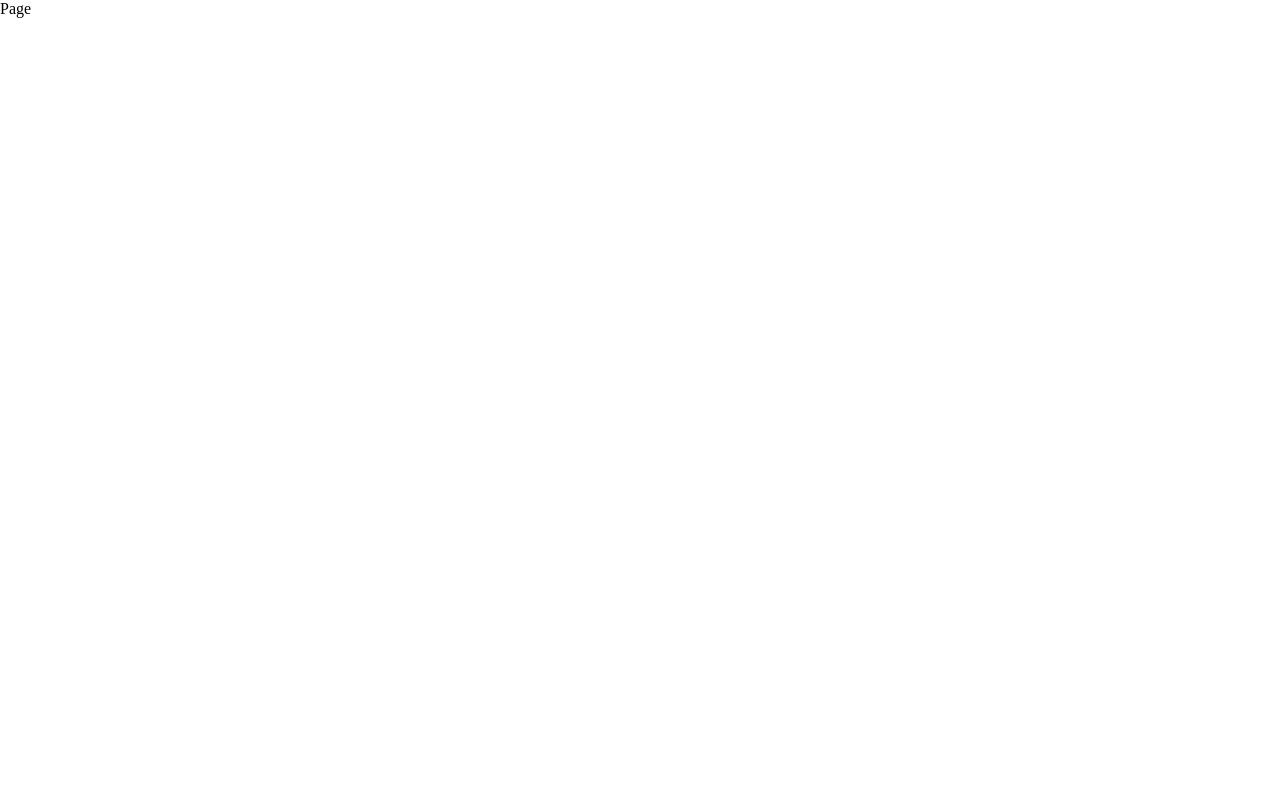
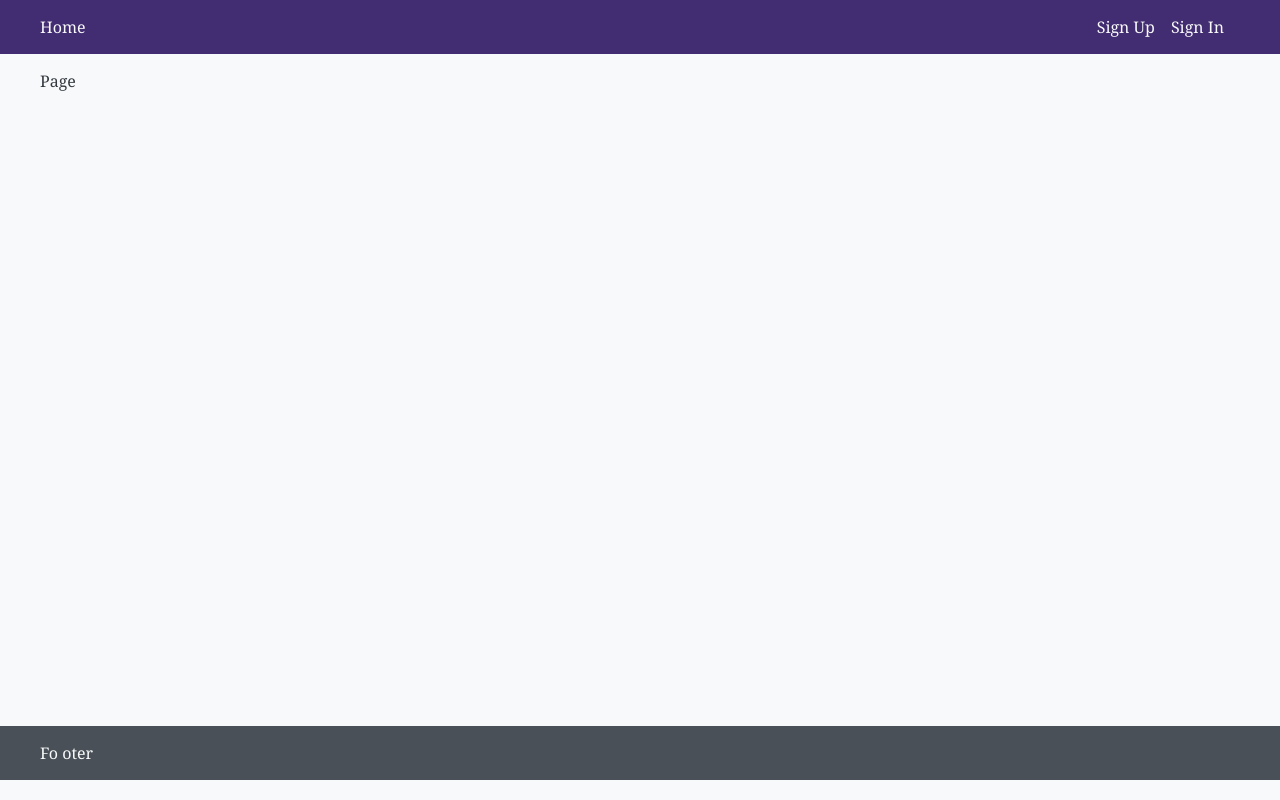
Before and after one commit to Sun-Mountain/rooster, a Next.js app: page / in a window 1280 px wide. Built offline with nearby package versions, Linux system fonts and the light colour scheme.

Commit message:
footer, nav, and main bodies

```diff
--- a/src/app/globals.css
+++ /dev/null
@@ -1,42 +0,0 @@
-:root {
-  --background: #ffffff;
-  --foreground: #171717;
-}
-
-@media (prefers-color-scheme: dark) {
-  :root {
-    --background: #0a0a0a;
-    --foreground: #ededed;
-  }
-}
-
-html,
-body {
-  max-width: 100vw;
-  overflow-x: hidden;
-}
-
-body {
-  color: var(--foreground);
-  background: var(--background);
-  font-family: Arial, Helvetica, sans-serif;
-  -webkit-font-smoothing: antialiased;
-  -moz-osx-font-smoothing: grayscale;
-}
-
-* {
-  box-sizing: border-box;
-  padding: 0;
-  margin: 0;
-}
-
-a {
-  color: inherit;
-  text-decoration: none;
-}
-
-@media (prefers-color-scheme: dark) {
-  html {
-    color-scheme: dark;
-  }
-}
--- a/src/app/layout.tsx
+++ b/src/app/layout.tsx
@@ -1,8 +1,10 @@
 import type { Metadata } from "next";
+import NavBar from "@/components/NavBar";
+import Footer from "@/components/Footer";
 import "@/styles/global.scss";
 
 export const metadata: Metadata = {
-  title: "Create Next App",
+  title: "Rooster",
   description: "Generated by create next app",
 };
 
@@ -14,7 +16,13 @@ export default function RootLayout({
   return (
     <html lang="en">
       <body>
-        {children}
+        <div id="app">
+          <NavBar />
+            <main>
+              {children}
+            </main>
+          <Footer />
+        </div>
       </body>
     </html>
   );
--- /dev/null
+++ b/src/components/Footer.tsx
@@ -0,0 +1,11 @@
+const Footer = () => {
+  return (
+    <footer>
+      <div id="footer-container">
+        Fo oter
+      </div>
+    </footer>
+  );
+}
+
+export default Footer;
--- /dev/null
+++ b/src/components/NavBar.tsx
@@ -0,0 +1,24 @@
+import Link from "next/link";
+
+const NavBar = () => {
+  return (
+    <nav>
+      <div id="nav-container">
+        <Link href="/" className="nav-link">
+          Home
+        </Link>
+
+        <div>
+          <Link href="/sign-up" className="nav-link">
+            Sign Up
+          </Link>
+          <Link href="/sign-in" className="nav-link">
+            Sign In
+          </Link>
+        </div>
+      </div>
+    </nav>
+  );
+}
+
+export default NavBar;
--- a/src/styles/global.scss
+++ b/src/styles/global.scss
@@ -1,8 +1,47 @@
+@use './resources/breakpoints' as *;
+@use './resources/color' as *;
+
 body {
-  font-family: var(--font-geist-sans), sans-serif;
-  background-color: var(--color-background);
-  color: var(--color-text);
+  font-family: Anziano, Georgia, 'Times New Roman', Times, serif;
+  background-color: $bg-color-light;
+  color: $text-color-light;
   margin: 0;
   padding: 0;
   box-sizing: border-box;
 }
+
+main, #footer-container, #nav-container {
+  max-width: $max-main-width;
+  margin: 0 auto;
+  padding: 1rem;
+}
+
+footer {
+  background-color: $footer-bg-color-light;
+  color: $nav-text-color-light;
+}
+
+main {
+  min-height: 80vh;
+}
+
+nav {
+  background-color: $nav-bg-color-light;
+  color: $nav-text-color-light;
+}
+
+#nav-container {
+  display: flex;
+  align-items: center;
+  justify-content: space-between;
+}
+
+.nav-link {
+  color: $nav-link-color-light;
+  text-decoration: none;
+  margin-right: 1rem;
+
+  &:hover {
+    border-bottom: 2px solid $nav-link-color-light;
+  }
+}
--- /dev/null
+++ b/src/styles/resources/_breakpoints.scss
@@ -0,0 +1,28 @@
+$xxs: 330px;
+$xs: 576px;
+$sm: 768px;
+$md: 992px;
+$lg: 1200px;
+$xl: 1400px;
+
+$breakpoints: (
+  'xxs': $xxs,
+  'xs': $xs,
+  'sm': $sm,
+  'md': $md,
+  'lg': $lg,
+  'xl': $xl
+);
+
+$max-main-width: $lg;
+
+@mixin respond-to($breakpoint) {
+  $size: map-get($breakpoints, $breakpoint);
+  @if $size {
+    @media (min-width: $size) {
+      @content;
+    }
+  } @else {
+    @warn "No value found for breakpoint: #{$breakpoint}";
+  }
+}
--- /dev/null
+++ b/src/styles/resources/_color.scss
@@ -0,0 +1,36 @@
+$tekhelet: rgba(66, 44, 114, 1);
+$african-violet: rgba(142, 123, 183, 1);
+$barn-red: hsla(0, 100%, 24%, 1);
+$fire-brick: hsla(356, 83%, 41%, 1);
+
+$eerie-black: rgba(33, 37, 41, 1);
+$onyx: rgba(52, 58, 64, 1);
+$outer-space: rgba(73, 80, 87, 1);
+$slate-gray: rgba(108, 117, 125, 1);
+$french-gray-2: rgba(173, 181, 189, 1);
+$french-gray: rgba(206, 212, 218, 1);
+$seasalt: rgba(248, 249, 250, 1);
+$antiflash-white: rgba(233, 236, 239, 1);
+$platinum: rgba(222, 226, 230, 1);
+$white: rgba(255, 255, 255, 1);
+
+$tekhelet-soft: rgba(66, 44, 114, .5);
+
+$color-primary: $tekhelet;
+$color-secondary: $african-violet;
+$color-accent: $barn-red;
+$color-accent-2: $fire-brick;
+
+// Variables for light mode
+// Background colors
+$bg-color-light: $seasalt;
+$footer-bg-color-light: $outer-space;
+$nav-bg-color-light: $tekhelet;
+
+// Text colors
+$text-color-light: $onyx;
+$nav-text-color-light: $seasalt;
+
+// Link colors
+$nav-link-color-light: $seasalt;
+$nav-link-hover-color-light: $french-gray;
```
Also changed, not shown: 1 other file (tests, documents, lock files or other folders).
